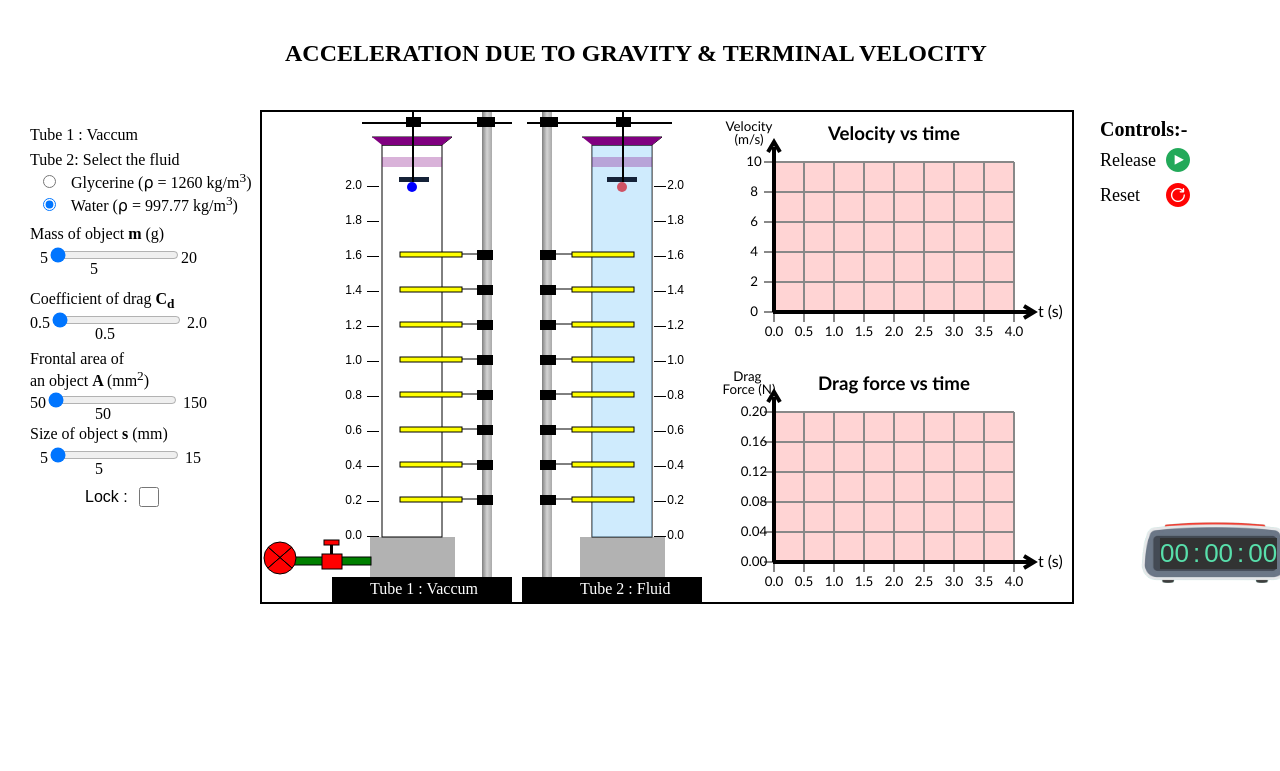
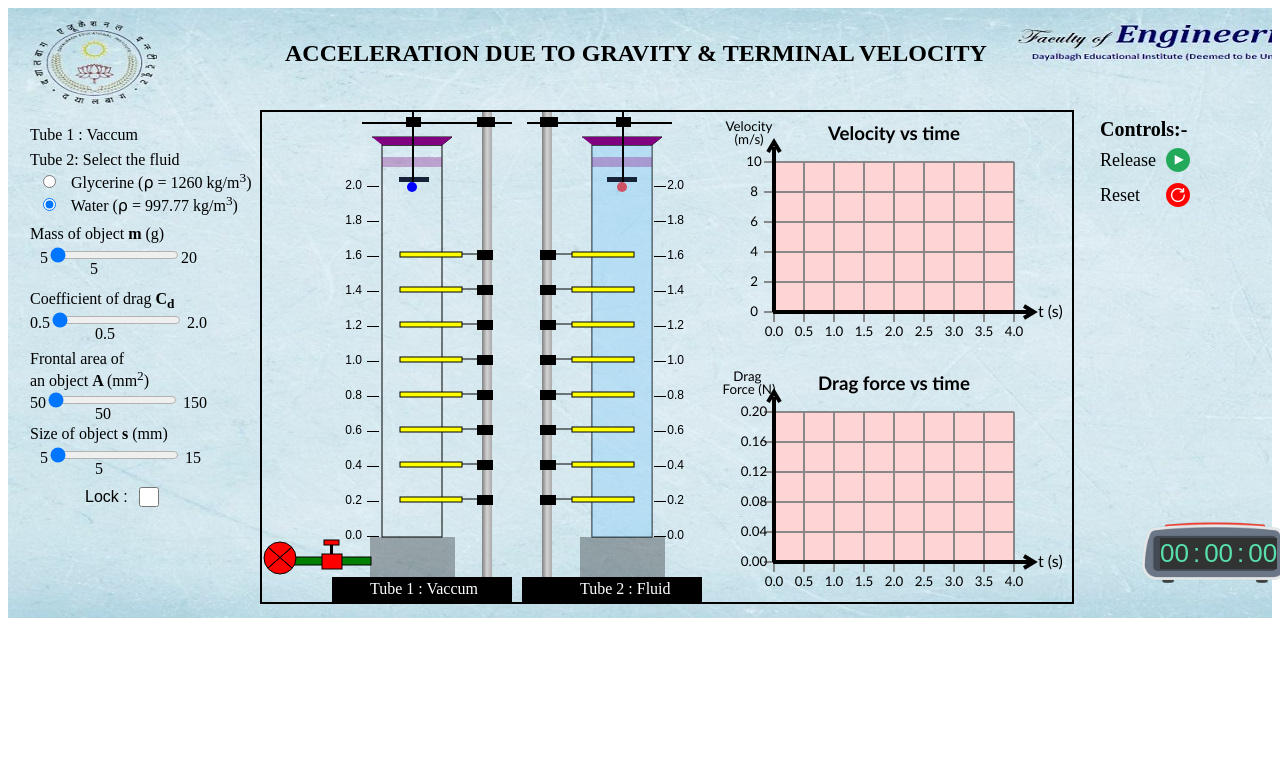
Before and after one commit to virtual-labs/exp-drag-force-dei, a plain HTML site: page experiment/simulation/index.html in a window 1280 px wide. Shown: the top 771 px of the page. Drawn offline with Linux system fonts and the light colour scheme.

Commit message:
Update main.css

```diff
--- a/experiment/simulation/css/main.css
+++ b/experiment/simulation/css/main.css
@@ -28,7 +28,7 @@ body {
 #container {
   width: 1330px;
   height: 610px;
-  background: url("images/Background_sim.jpg");
+  background: url("../images/Background_sim.jpg");
   background-repeat: no-repeat;
 }
 
```
